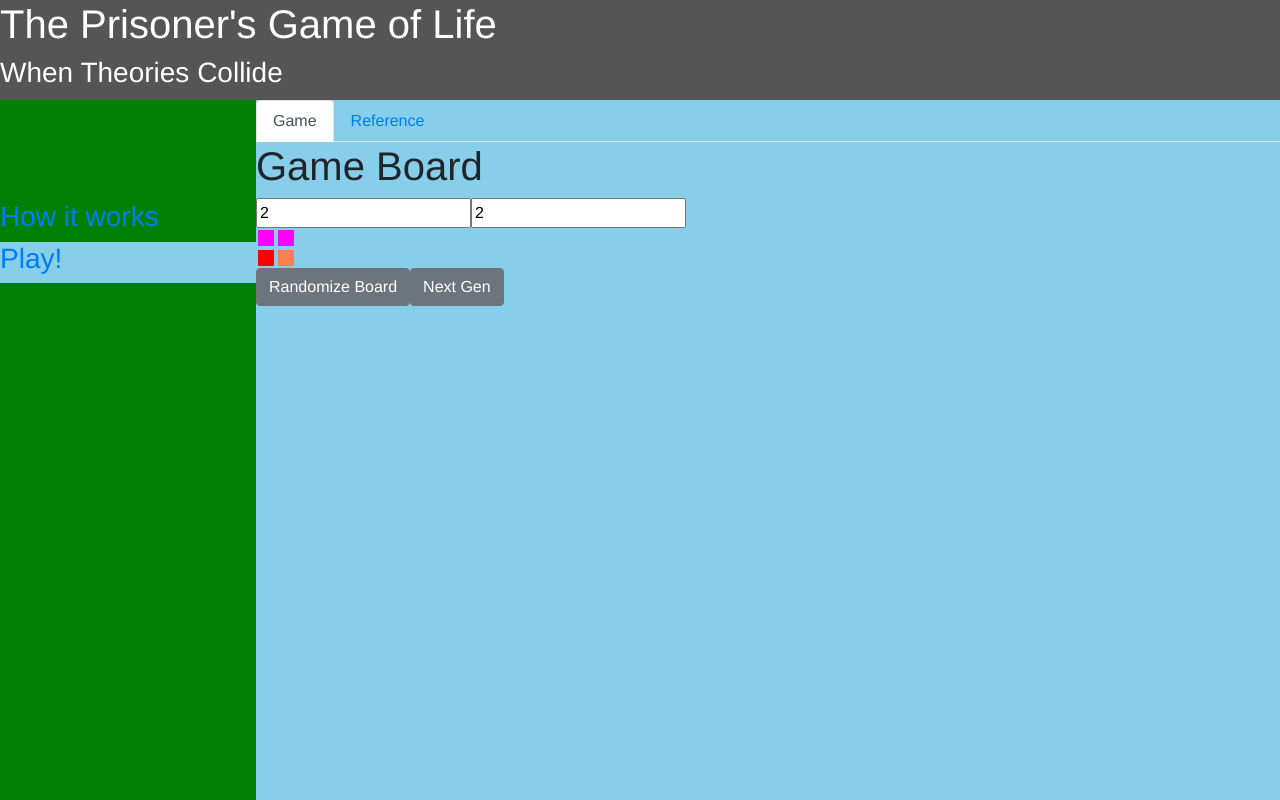
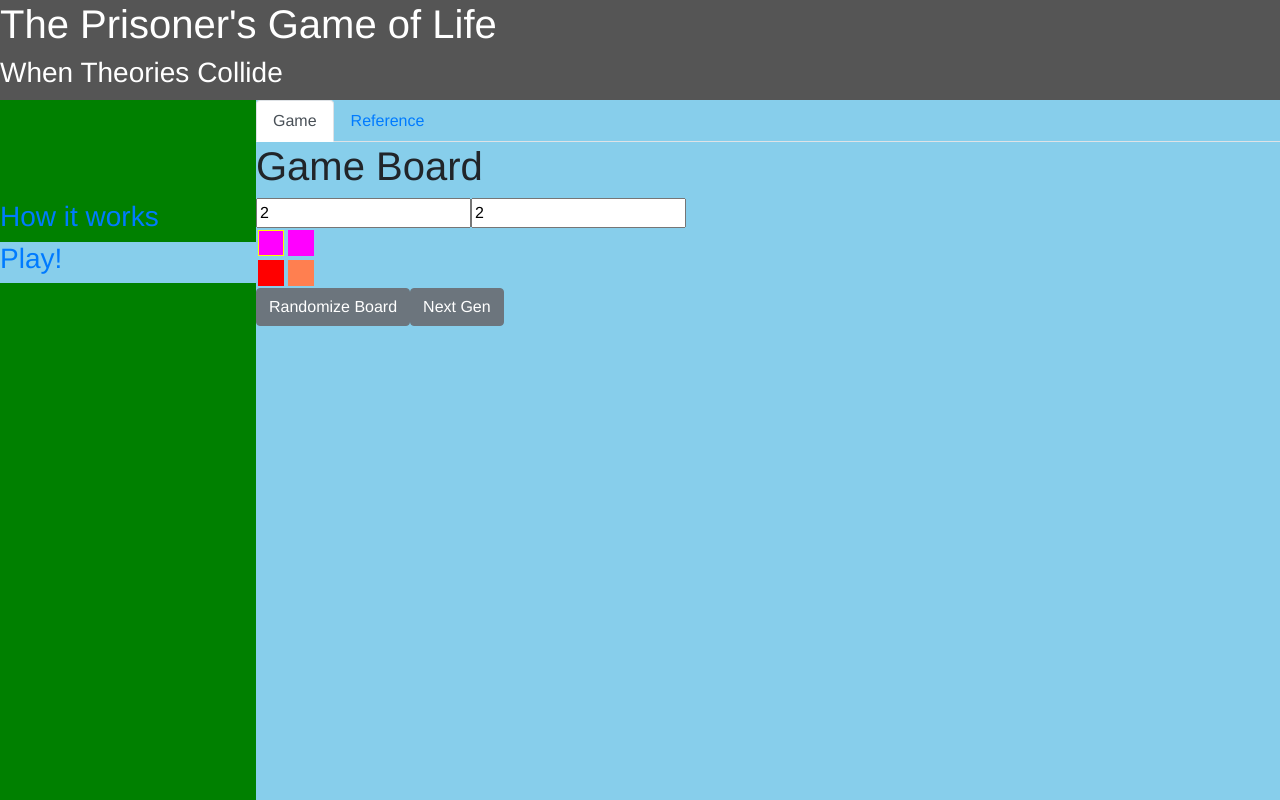
Before and after one commit to asakasamo/prisoners-game-of-life, a Vue app: page /play in a window 1280 px wide. In both pictures the pointer is over the element 266 px from the left and 238 px from the top of the page. Built offline with nearby package versions, Linux system fonts and the light colour scheme.

Commit message:
Add a highlight indicator for hovered/selected cells

```diff
--- a/src/components/game/GameBoard.vue
+++ b/src/components/game/GameBoard.vue
@@ -10,6 +10,7 @@
                   :id="`cell-${x}-${y}`"
                   :style="{ backgroundColor: board.cells[x][y].color }"
                   @click="setPopoverCell(x, y)"
+                  :class="{ selected: isCurrentPopoverCell(x, y) }"
                   >
                   <b-popover
                      :target="`cell-${x}-${y}`"
@@ -115,15 +116,17 @@ table {
 }
 
 td {
-   width: 20px;
-   height: 20px;
+   width: 30px;
+   height: 30px;
    padding: 2px;
    > div {
       width: 100%;
       height: 100%;
    }
-   div:hover {
+   div:hover,
+   div.selected {
       cursor: pointer;
+      border: 1px solid yellow;
    }
 
    transition: all 0.2s;
--- a/src/components/game/GameOfLife.vue
+++ b/src/components/game/GameOfLife.vue
@@ -99,6 +99,7 @@ td {
    }
    div:hover {
       cursor: pointer;
+      border: 1px solid yellow;
    }
 
    transition: all 0.2s;
```
